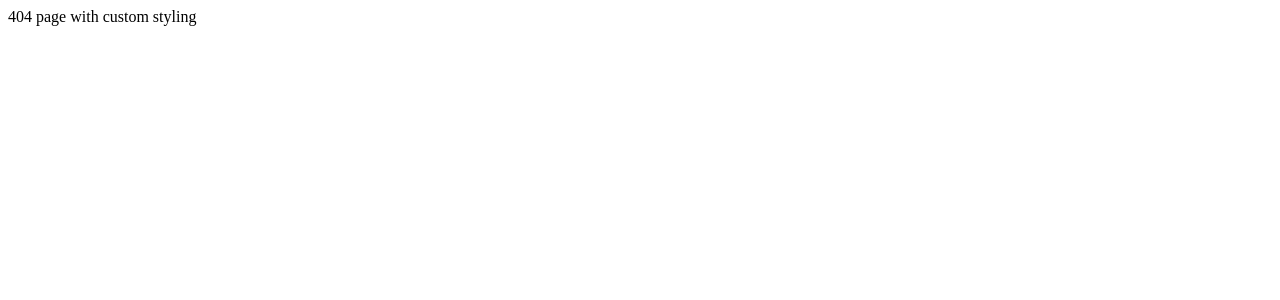
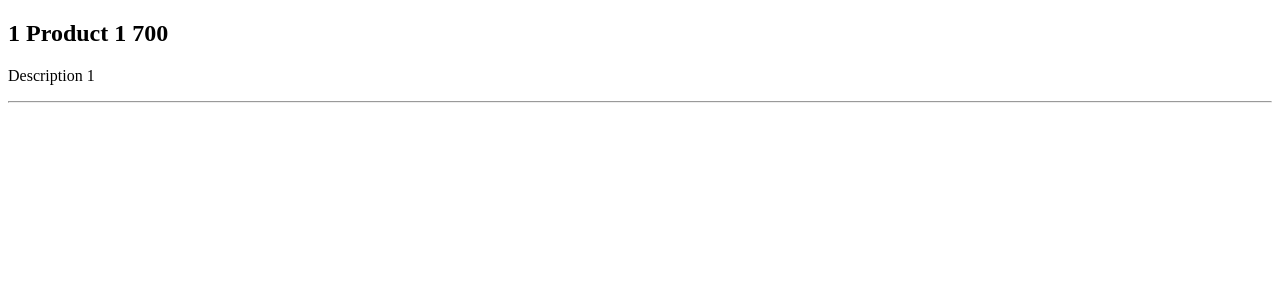
Before and after one commit to asgharibraheembaloch/nextjs-learning, a Next.js app: page /products/1 in a window 1280 px wide. Before the commit this address had no page. Shown: the top 300 px of the page. Built offline with nearby package versions, Linux system fonts and the light colour scheme; data requests are answered from the project's data file.

Commit message:
updated app with products data

```diff
--- /dev/null
+++ b/db.json
@@ -0,0 +1,120 @@
+{
+    "products": [
+      {
+        "id": 1,
+        "title": "Product 1",
+        "price": 700,
+        "description": "Description 1"
+      },
+      {
+        "id": 2,
+        "title": "Product 2",
+        "price": 1050,
+        "description": "Description 2"
+      },
+      {
+        "id": 3,
+        "title": "Product 3",
+        "price": 2600,
+        "description": "Description 3"
+      }
+    ],
+    "news": [
+      {
+        "id": 1,
+        "title": "News Article 1",
+        "description": "Description 1",
+        "category": "sports"
+      },
+      {
+        "id": 2,
+        "title": "News Article 2",
+        "description": "Description 2",
+        "category": "politics"
+      },
+      {
+        "id": 3,
+        "title": "News Article 3",
+        "description": "Description 3",
+        "category": "sports"
+      }
+    ],
+    "dashboard": {
+      "posts": 5,
+      "likes": 100,
+      "followers": 20,
+      "following": 50
+    },
+    "events": [
+      {
+        "id": 1,
+        "title": "Event 1",
+        "description": "Description 1",
+        "category": "sports",
+        "date": "April 25"
+      },
+      {
+        "id": 2,
+        "title": "Event 2",
+        "description": "Description 2",
+        "category": "technology",
+        "date": "May 25"
+      },
+      {
+        "id": 3,
+        "title": "Event 3",
+        "description": "Description 3",
+        "category": "food",
+        "date": "October 25"
+      },
+      {
+        "id": 4,
+        "title": "Event 4",
+        "description": "Description 4",
+        "category": "food",
+        "date": "April 25"
+      },
+      {
+        "id": 5,
+        "title": "Event 5",
+        "description": "Description 5",
+        "category": "sports",
+        "date": "January 15"
+      },
+      {
+        "id": 6,
+        "title": "Event 6",
+        "description": "Description 6",
+        "category": "art",
+        "date": "April 25"
+      },
+      {
+        "id": 7,
+        "title": "Event 7",
+        "description": "Description 7",
+        "category": "technology",
+        "date": "June 25"
+      },
+      {
+        "id": 8,
+        "title": "Event 8",
+        "description": "Description 8",
+        "category": "sports",
+        "date": "February 28"
+      },
+      {
+        "id": 9,
+        "title": "Event 9",
+        "description": "Description 9",
+        "category": "food",
+        "date": "April 25"
+      },
+      {
+        "id": 10,
+        "title": "Event 10",
+        "description": "Description 10",
+        "category": "sports",
+        "date": "August 5"
+      }
+    ]
+  }
--- a/package.json
+++ b/package.json
@@ -6,7 +6,8 @@
     "dev": "next dev",
     "build": "next build",
     "start": "next start",
-    "lint": "next lint"
+    "lint": "next lint",
+    "serve-json": "json-server --watch db.json --port 4000"
   },
   "dependencies": {
     "@types/node": "18.15.5",
@@ -14,6 +15,7 @@
     "@types/react-dom": "18.0.11",
     "eslint": "8.36.0",
     "eslint-config-next": "13.2.4",
+    "json-server": "^0.17.3",
     "next": "13.2.4",
     "react": "18.2.0",
     "react-dom": "18.2.0",
--- a/pages/index.tsx
+++ b/pages/index.tsx
@@ -14,7 +14,8 @@
       <Link href={'/blog'} >Blog</Link>{' | '}
       <Link href={'/product'} >Products</Link>{' | '}
       <Link href={'/users'} >Users</Link>{' | '}
-      <Link href={'/posts'} >Posts</Link>
+      <Link href={'/posts'} >Posts</Link>{ ' | '}
+      <Link href={'/products'} >Fake Json Products</Link>{' | '}
       <p>
         this is our <em>secenrio 1</em> where root page is shown
       </p>
--- /dev/null
+++ b/pages/products/[productId].tsx
@@ -0,0 +1,43 @@
+import { useRouter } from 'next/router'
+
+function Product({ product }:any) {
+  const router = useRouter()
+
+  if (router.isFallback) {
+    return <div>Loading...</div>
+  }
+  return (
+    <div>
+      <h2>
+        {product.id} {product.title} {product.price}
+      </h2>
+      <p>{product.description}</p>
+      <hr />
+    </div>
+  )
+}
+
+export default Product
+
+export async function getStaticProps(context:any) {
+  const { params } = context
+  const response = await fetch(
+    `http://localhost:4000/products/${params.productId}`
+  )
+  const data = await response.json()
+  console.log(`Generating page for /products/${params.productId}`)
+
+  return {
+    props: {
+      product: data
+    },
+    revalidate: 10
+  }
+}
+
+export async function getStaticPaths() {
+  return {
+    paths: [{ params: { productId: '1' } }],
+    fallback: true
+  }
+}
```
Also changed, not shown: pages/posts/[postId].tsx (+10 -9 lines), pages/products/index.tsx (added, +34 -0 lines), 1 other file (tests, documents, lock files or other folders).
